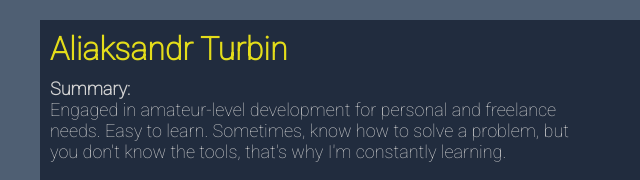
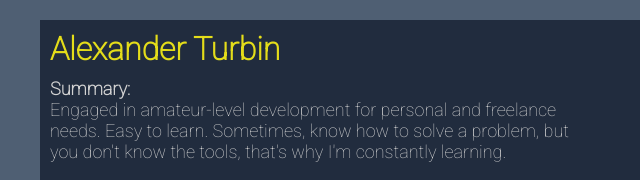
Before and after one commit to Tav25/rsschool-cv-, a plain HTML site: page index.html in a window 1280 px wide. Shown: the top 180 px of the page, 0-640 px from the left. Drawn offline with Linux system fonts and the light colour scheme.

Commit message:
fix: fix name

```diff
--- a/index.html
+++ b/index.html
@@ -13,7 +13,7 @@
     <div class="centring">
         <div class="leftCont">
             <header>
-                <h1>Aliaksandr Turbin</h1>
+                <h1>Alexander Turbin</h1>
             </header>
             <div class="information">
                 <main>
```
